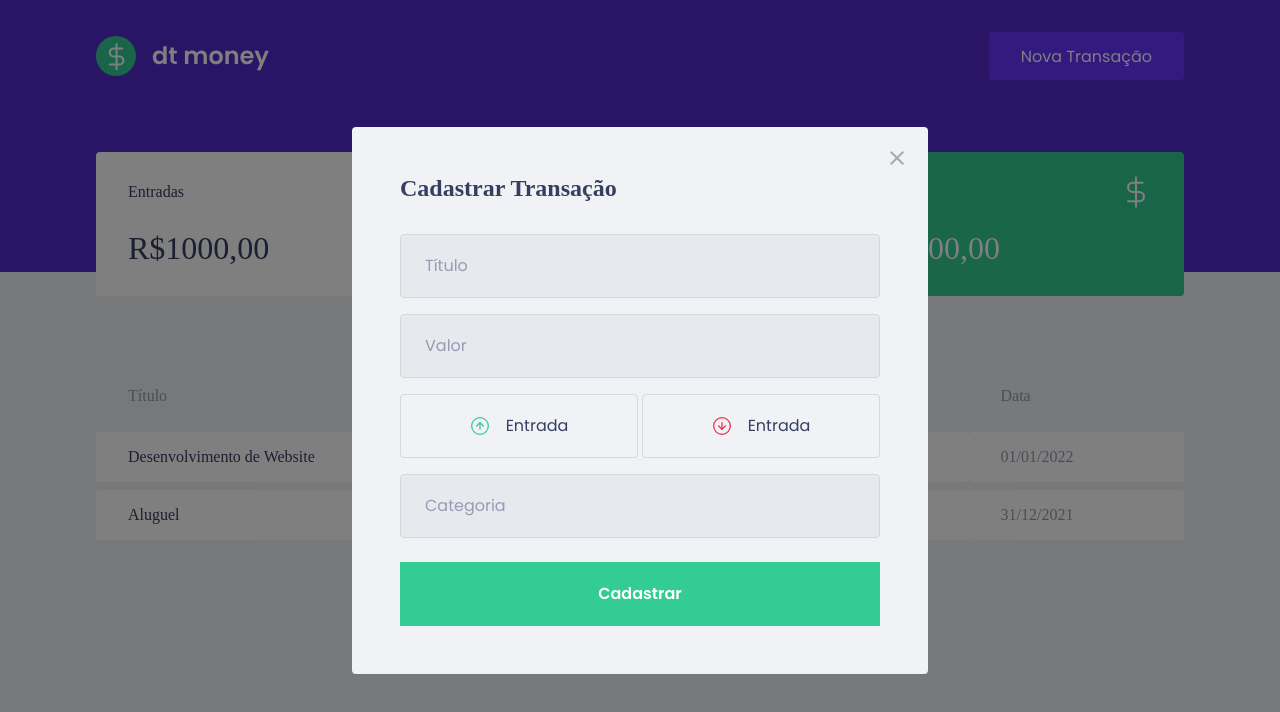
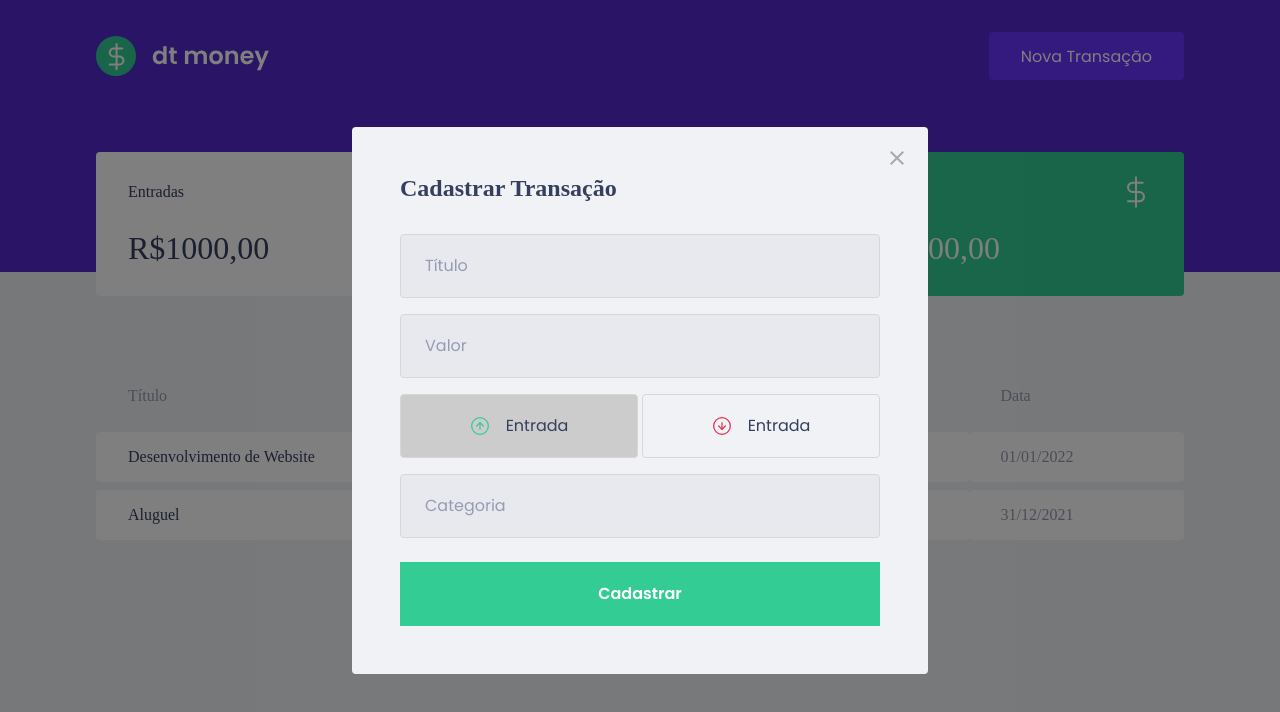
Before and after one commit to Dinasty8/dtmoney, a React (Create React App) app: page / in a window 1280 px wide. Both pictures are taken after a click on the button "Nova Transação". Shown: the top 712 px of the page. Built offline with nearby package versions, Linux system fonts and the light colour scheme; no server answers; what miragejs would draw is missing.

Commit message:
Funcionamento dos Botões

```diff
--- a/src/components/NewTransactionModal/index.tsx
+++ b/src/components/NewTransactionModal/index.tsx
@@ -1,8 +1,9 @@
+import { useState } from 'react';
 import Modal from 'react-modal';
 import closeImg from '../../assets/close.svg'
 import incomeImg from '../../assets/income.svg'
 import outcomeImg from '../../assets/outcome.svg'
-import { Container, TransactionTypeContainer } from "./styles";
+import { Container, TransactionTypeContainer, RadioBox } from "./styles";
 
 interface NewTransactionModalProps{
   isOpen: boolean;
@@ -10,8 +11,10 @@
 }
 
 export function NewTransactionModal({isOpen, onRequestClose}:NewTransactionModalProps){
+
+  const [type,setType]=useState('deposit')
+
   return(
-
      <Modal
         isOpen={isOpen}
         onRequestClose={onRequestClose}
@@ -31,19 +34,23 @@
         <input type="number" placeholder="Valor"/>
         <TransactionTypeContainer>
 
-          <button
+          <RadioBox
           type='button'
+          onClick={() => {setType('deposit')}}
+          isActive={ type=== 'deposit'}
           >
             <img src={incomeImg} alt="Entrada" />
             <span>Entrada</span>
-          </button>
+          </RadioBox>
 
-          <button
+          <RadioBox
           type='button'
+          onClick={() => {setType('withdraw')}}
+          isActive={ type=== 'withdraw'}
           >
             <img src={outcomeImg} alt="Saída" />
             <span>Entrada</span>
-          </button>
+          </RadioBox>
 
         </TransactionTypeContainer>
         <input placeholder="Categoria"/>
--- a/src/components/NewTransactionModal/styles.ts
+++ b/src/components/NewTransactionModal/styles.ts
@@ -53,12 +53,20 @@
   grid-template-columns: 1fr 1fr; //quantas colunas
   gap: 0.25rem; //espaçamento entre colunas
 
-  button{
-    height: 4rem;
+`;
+
+interface RadioBoxProps{
+  isActive:Boolean;
+}
+
+export const RadioBox = styled.button<RadioBoxProps>`
+
+height: 4rem;
     border: 1px solid #d7d7d7;
     border-radius: 0.25rem;
 
-    background: transparent;
+    background: ${(props) => props.isActive ? '#ccc' : 'transparent'};
+
     display: flex;
     align-items: center;
     justify-content:center ;
@@ -68,7 +76,7 @@
     &:hover{
       border-color:${darken(0.1,'#d7d7d7')};
     }
-  }
+
 
   img{
     width: 20px;
@@ -80,5 +88,6 @@
     margin-left: 1rem;
     font-size: 1rem;
     color: var(--text-title);
-  }
+    }
+
 `;
```
